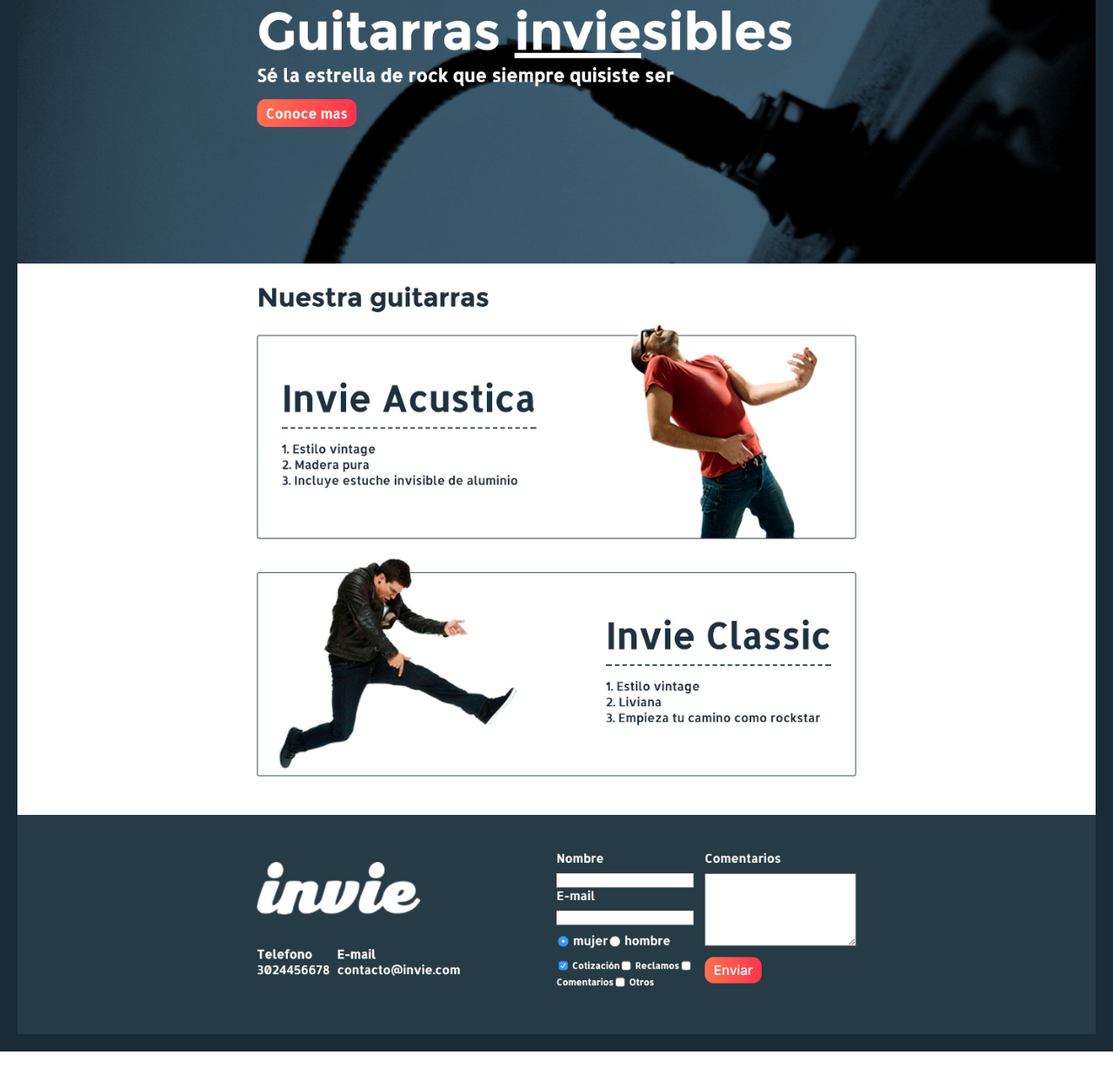
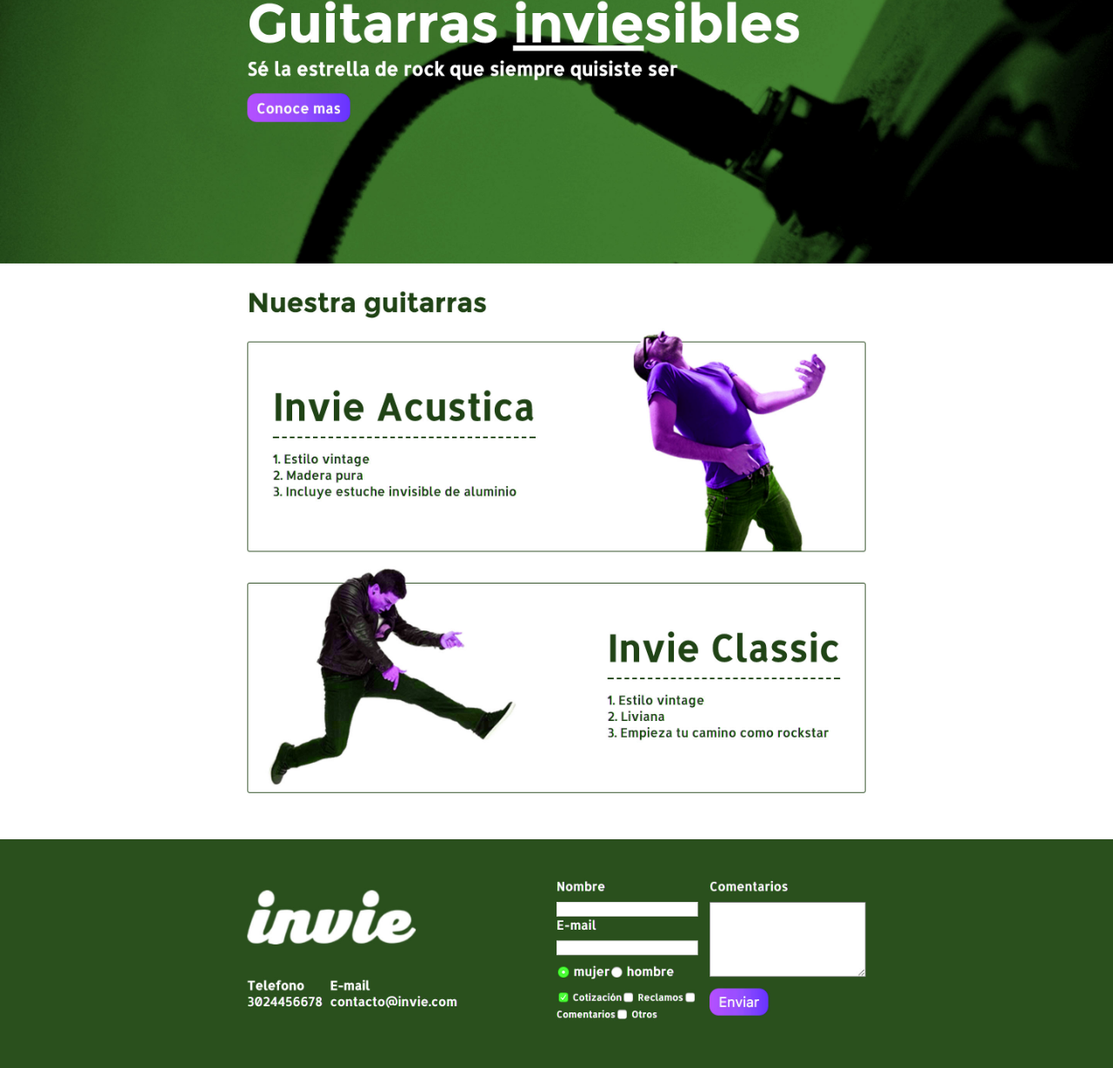
Before and after one commit to thomasnrg/invite-github, a plain HTML site: page index.html in a window 1280 px wide. Shown: the part 177-1405 px from the top of the page at 87% size. Drawn offline with Linux system fonts and the light colour scheme.

Commit message:
Probando la nueva imagen

```diff
--- a/index.html
+++ b/index.html
@@ -6,7 +6,7 @@
 
       body {
         margin: 0;
-        border: 20px solid #192b36;
+
       }
       img {
         max-width: 100%;
@@ -16,10 +16,6 @@
     </style>
   </head>
   <body>
-    <img src="header.jpg" alt="">
-    <img src="hero.jpg" alt="">
-    <img src="acustica.jpg" alt="">
-    <img src="clasica.jpg" alt="">
-    <img src="footer.jpg" alt="">
+    <img src="nueva-version.jpg" alt="">
   </body>
 </html>
```
Also changed, not shown: nueva-version.jpg (added).
